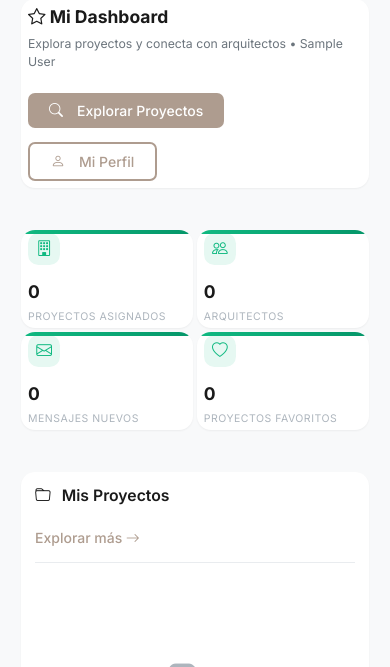
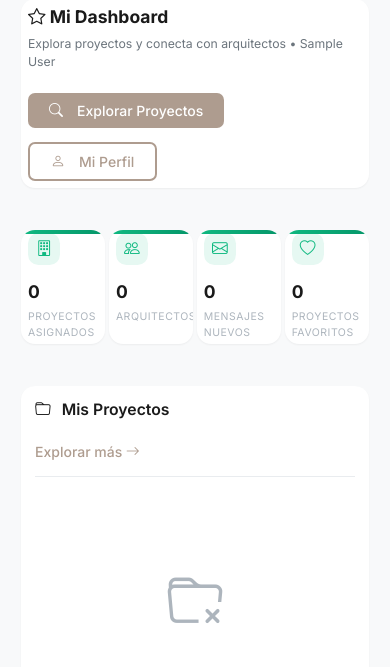
Before and after one commit to Khaus-Drako/Vulcano, a Django app: page /portal/cliente/ in a window 390 px wide. Shown: the part 121-788 px from the top of the page. Run offline with Django 5.2, Linux system fonts and the light colour scheme; the visitor is signed in with stand-in values (Sample User, id 1); data comes from the database, SQL or seed files in the repository; data that the repository does not hold is empty.

Commit message:
Actualización del proyecto

```diff
--- a/vulcano/static/css/dashboard.css
+++ b/vulcano/static/css/dashboard.css
@@ -405,7 +405,7 @@
 
   /* Stats Grid - Mantener 2 columnas en móvil */
   .stats-grid {
-    grid-template-columns: repeat(2, 1fr);
+    grid-template-columns: repeat(4, 1fr);
     gap: var(--spacing-sm);
   }
 
@@ -429,7 +429,7 @@
 
   /* Quick Actions - Mantener en 2 columnas */
   .quick-actions {
-    grid-template-columns: repeat(2, 1fr);
+    grid-template-columns: repeat(4, 1fr);
     gap: var(--spacing-sm);
   }
 
```
